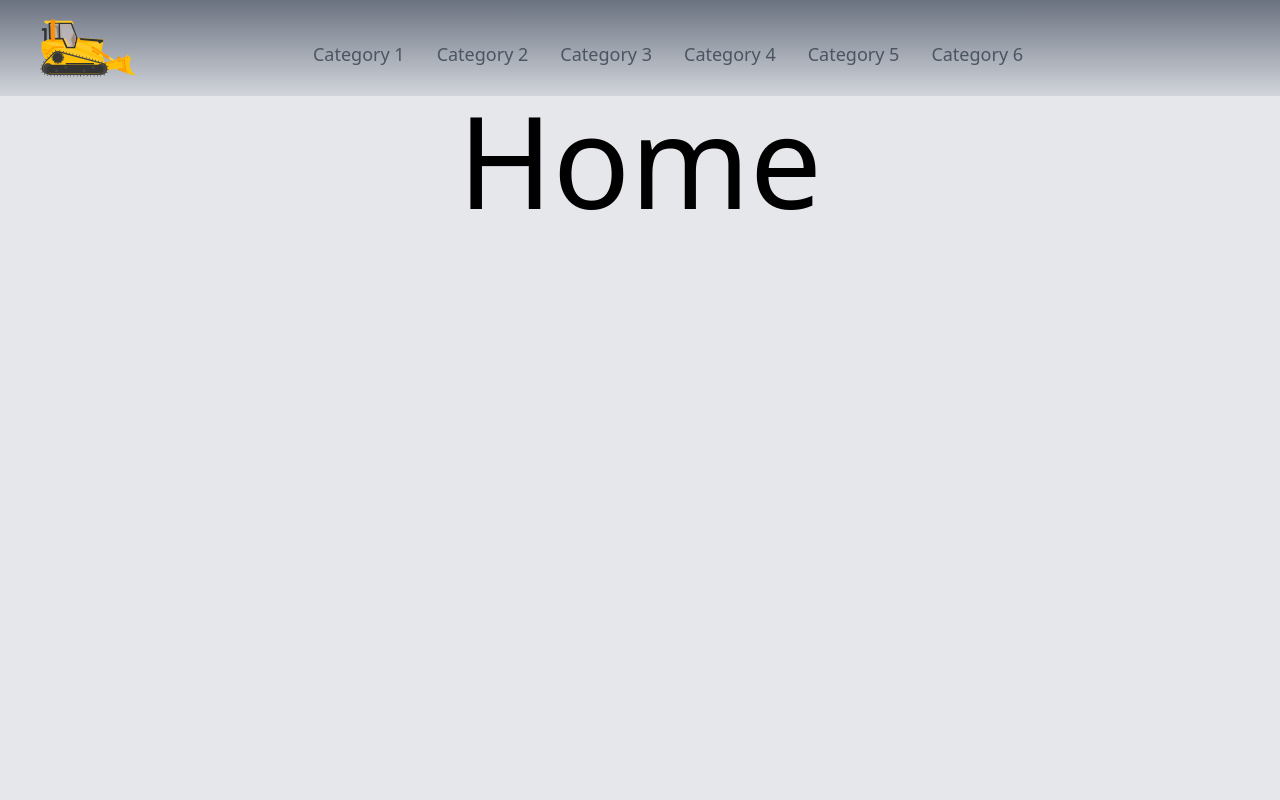
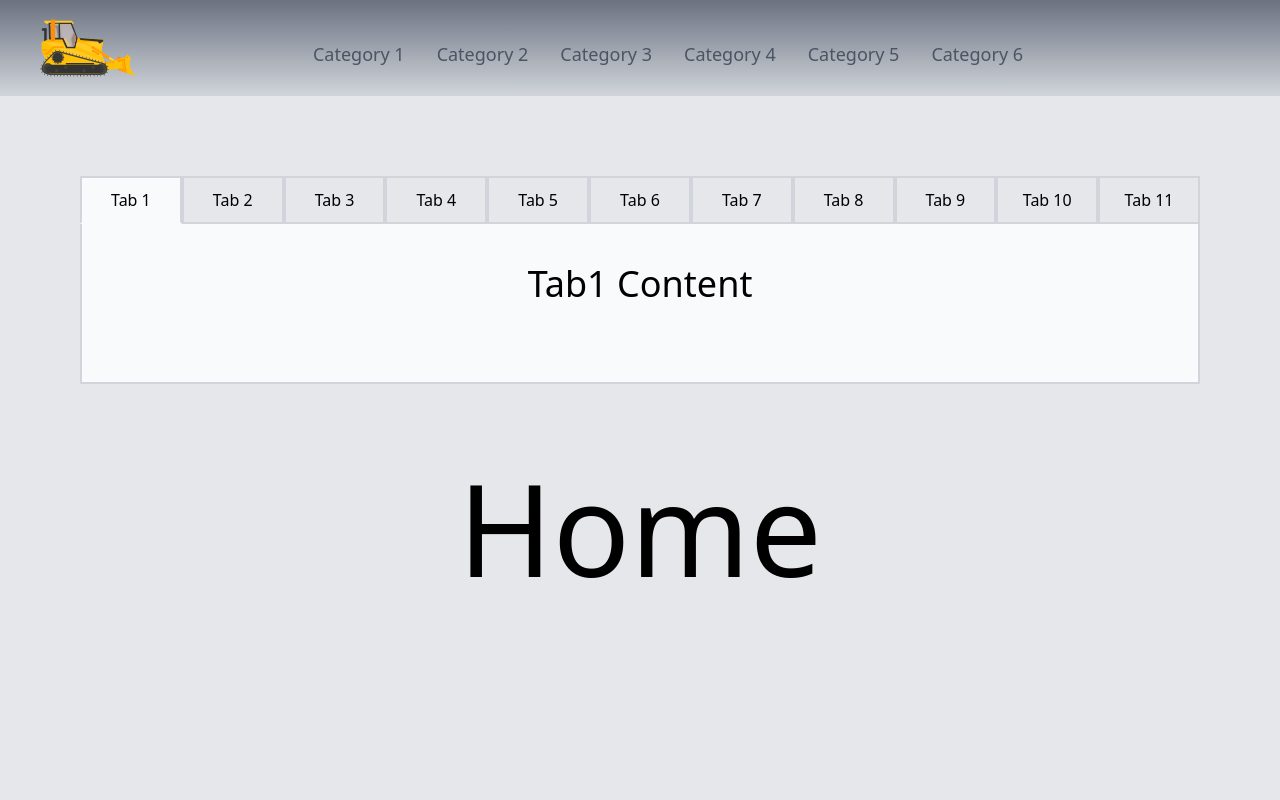
Before and after one commit to Structural-Engineer-DEV/devs-mentoring-project, a React (Create React App) app: page / in a window 1280 px wide. Shown: the top 800 px of the page. Built offline with nearby package versions, Linux system fonts and the light colour scheme; some icons are missing.

Commit message:
First commit of the feature

```diff
--- a/src/components/Header/Header.jsx
+++ b/src/components/Header/Header.jsx
@@ -7,7 +7,7 @@ import { Link } from "react-router-dom";
 
 const Header = () => {
   return (
-    <div className="my-0 flex justify-between bg-gradient-to-b from-gray-500 to-gray-300 top-0 sticky">
+    <div className="my-0 flex justify-between bg-gradient-to-b from-gray-500 to-gray-300 top-0 sticky z-40">
       <Button>
         <Link to="/">
           <MainIcon className="h-24 w-24 ml-10 self-center" />
--- a/src/components/Header/Navbar/Navbar.jsx
+++ b/src/components/Header/Navbar/Navbar.jsx
@@ -1,5 +1,5 @@
 import React, { useState } from "react";
-import categories from "../../../data/data.js";
+import { categories } from "../../../data/data.js";
 import OptionsList from "./OptionsList/OptionsList";
 
 const Navbar = () => {
--- /dev/null
+++ b/src/components/Tabs/Tabs.jsx
@@ -0,0 +1,25 @@
+import React, { useState } from "react";
+import TabsList from "./TabsList";
+import TabsContent from "./TabsContent";
+
+const Tabs = (props) => {
+  const { tabsData } = props;
+  const [activeTab, setActiveTab] = useState(0);
+
+  const handleActiveTabChange = (id) => {
+    setActiveTab(id);
+  };
+
+  return (
+    <section className="bg-transparent m-20 flex flex-col h-52 ">
+      <TabsList
+        tabsData={tabsData}
+        onActiveTabChange={handleActiveTabChange}
+        activeTab={activeTab}
+      />
+      <TabsContent activeTabsData={tabsData[activeTab].content} />
+    </section>
+  );
+};
+
+export default Tabs;
--- /dev/null
+++ b/src/components/Tabs/TabsContent.jsx
@@ -0,0 +1,13 @@
+import React from "react";
+
+const TabsContent = (props) => {
+  const { activeTabsData } = props;
+
+  return (
+    <div className="bg-gray-50 h-full w-full text-4xl flex justify-center border-2 border-gray-300  pt-10">
+      {activeTabsData}
+    </div>
+  );
+};
+
+export default TabsContent;
--- /dev/null
+++ b/src/components/Tabs/TabsList.jsx
@@ -0,0 +1,23 @@
+import React from "react";
+
+const TabsList = (props) => {
+  const { tabsData, onActiveTabChange, activeTab } = props;
+  return (
+    <div className="bg-transparent h-auto flex align-middle justify-between">
+      {tabsData.map((tab, i) => (
+        <button
+          className={`box-border
+         bg-gray-200 h-12 w-28 border-2 z-10  border-gray-300  -mb-0.5 ${
+           i === activeTab && "bg-gray-50 border-b-transparent  cursor-default"
+         }`}
+          key={i}
+          onClick={() => onActiveTabChange(i)}
+        >
+          {tab.label}
+        </button>
+      ))}
+    </div>
+  );
+};
+
+export default TabsList;
--- a/src/data/data.js
+++ b/src/data/data.js
@@ -25,4 +25,18 @@ const categories = [
   },
 ];
 
-export default categories;
+const tabsData = [
+  { label: "Tab 1", content: "Tab1 Content" },
+  { label: "Tab 2", content: "Tab2 Content" },
+  { label: "Tab 3", content: "Tab3 Content" },
+  { label: "Tab 4", content: "Tab4 Content" },
+  { label: "Tab 5", content: "Tab5 Content" },
+  { label: "Tab 6", content: "Tab6 Content" },
+  { label: "Tab 7", content: "Tab7 Content" },
+  { label: "Tab 8", content: "Tab8 Content" },
+  { label: "Tab 9", content: "Tab9 Content" },
+  { label: "Tab 10", content: "Tab10 Content" },
+  { label: "Tab 11", content: "Tab11 Content" },
+];
+
+export { categories, tabsData };
--- a/src/pages/Home.jsx
+++ b/src/pages/Home.jsx
@@ -1,8 +1,14 @@
 import React from "react";
-import Layout from "../components/Layout/Layout";
+import Tabs from "../components/Tabs/Tabs";
+import { tabsData } from "../data/data";
 
 const Home = () => {
-  return <div className="text-9xl min-h-screen text-center">Home</div>;
+  return (
+    <>
+      <Tabs tabsData={tabsData} />
+      <div className="text-9xl min-h-screen text-center">Home</div>;
+    </>
+  );
 };
 
 export default Home;
```
Also changed, not shown: src/icons/bulldozer.svg (deleted).
